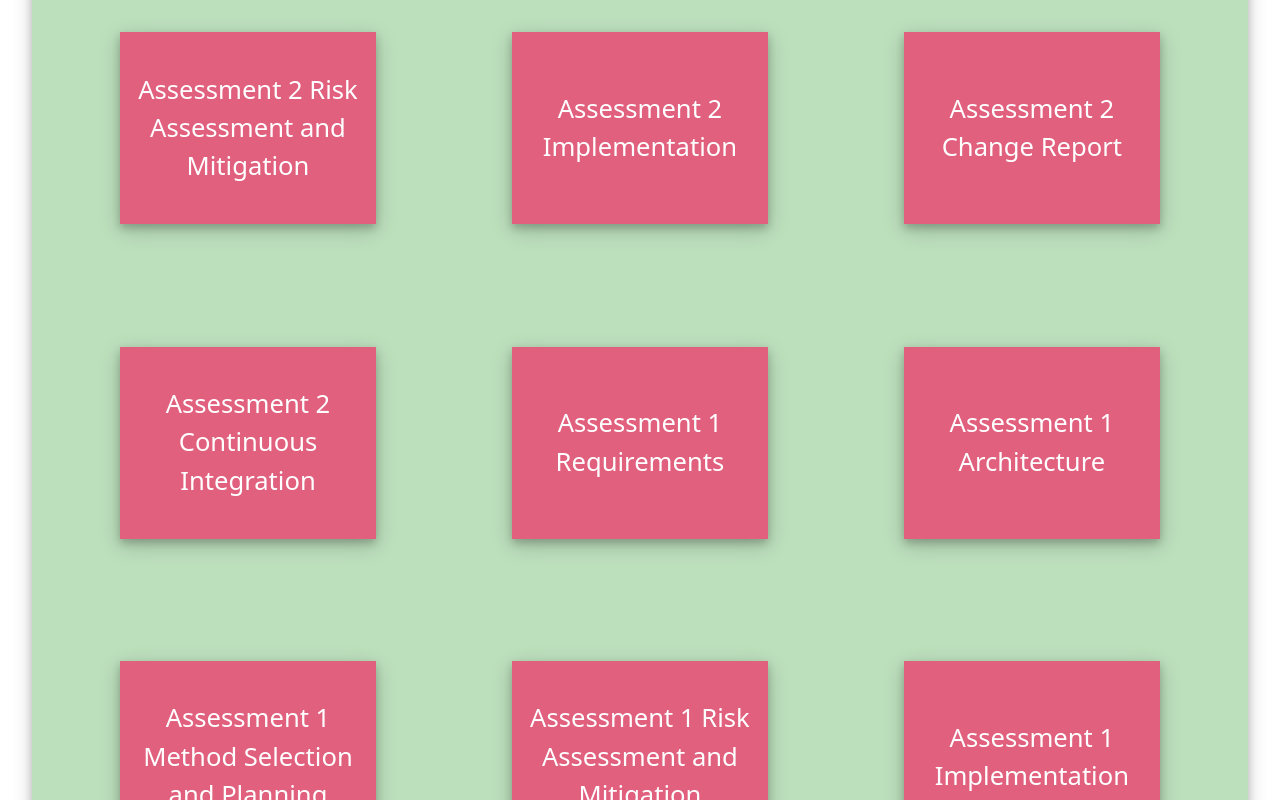
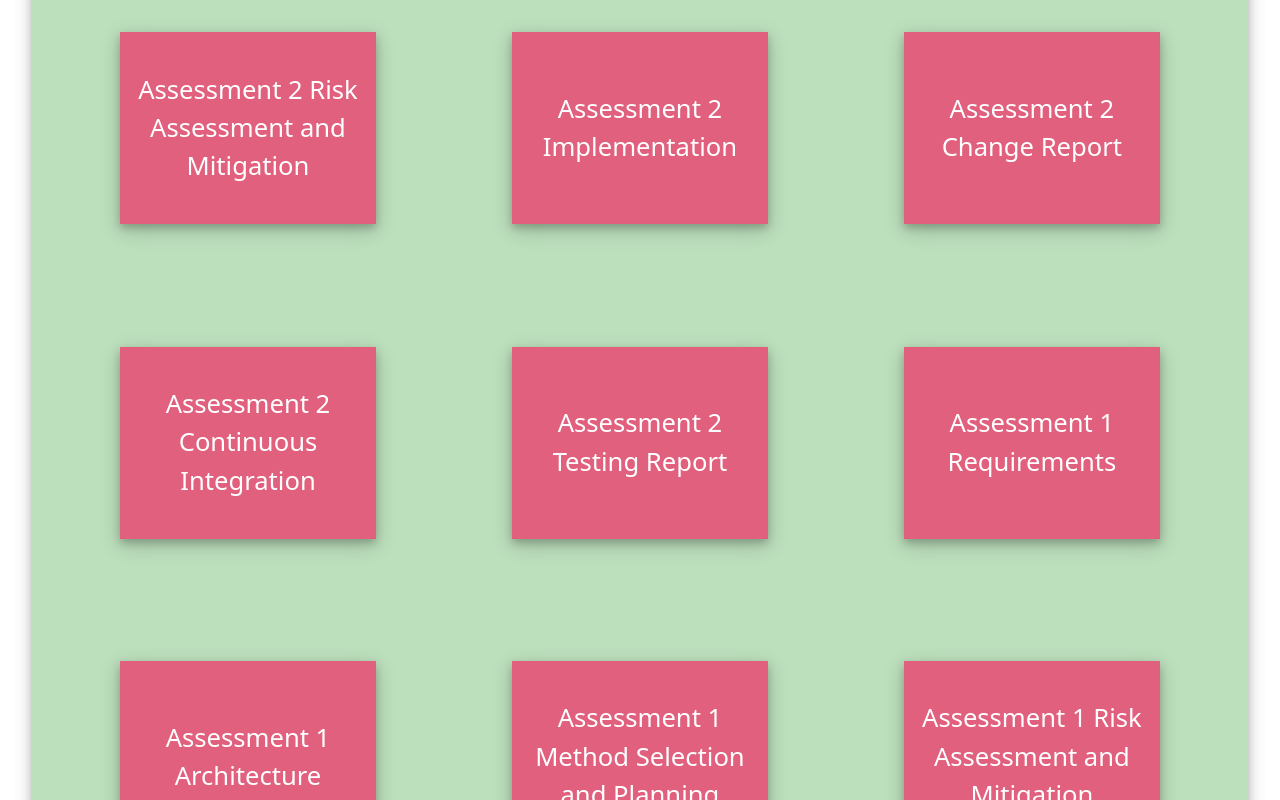
Before and after one commit to Wolly963/group-30-website, a plain HTML site: page deliverables.html in a window 1280 px wide. Shown: the part 461-1261 px from the top of the page. Drawn offline with nearby package versions, Linux system fonts and the light colour scheme.

```diff
--- a/deliverables.html
+++ b/deliverables.html
@@ -89,6 +89,11 @@
                 <a href="CI2.pdf" target="_blank">Assessment 2 Continuous Integration</a>
             </button>
         </div>
+        <div class="column">
+            <button class="deliverableBtn" >
+                <a href="Test2.pdf" target="_blank">Assessment 2 Testing Report</a>
+            </button>
+        </div>
             <div class="column">
                 <button class="deliverableBtn" >
                     <a href="Req1.pdf" target="_blank">Assessment 1 Requirements</a>
```
